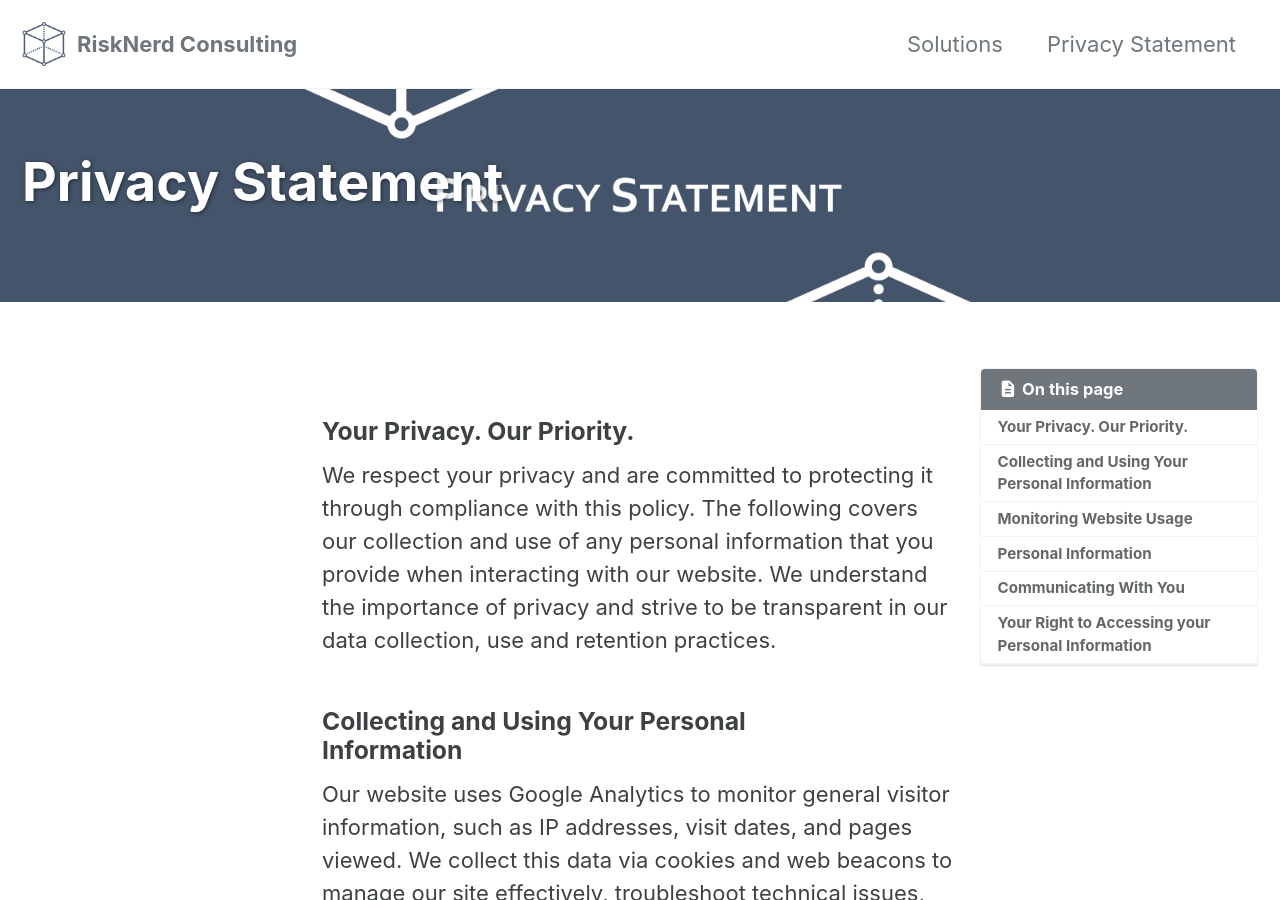
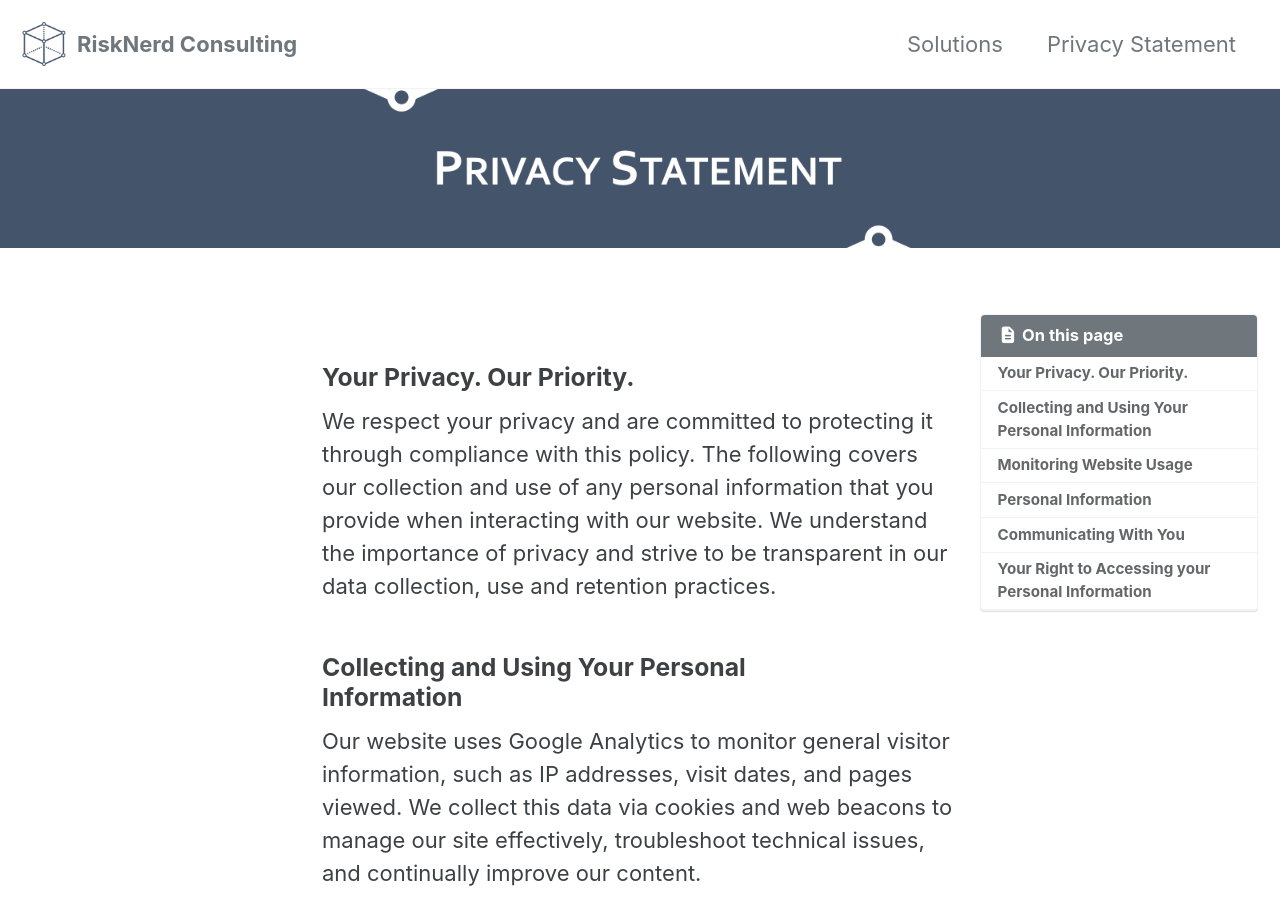
Before and after one commit to mattddickinson/risknerd2, a Jekyll site: the page built from _pages/privacy.md, in a window 1280 px wide and 900 px high. Built offline with Jekyll 4.4.1, drawn with Linux system fonts in a browser that asks for light colours; cached includes are drawn as plain includes.

Commit message:
Update page__hero.html

```diff
--- a/_includes/page__hero.html
+++ b/_includes/page__hero.html
@@ -25,14 +25,11 @@
     <div class="wrapper">
       <h1 id="page-title" class="page__title" itemprop="headline">
         {% if paginator and site.paginate_show_page_num %}
-          {{ site.title }}{% unless paginator.page == 1 %} {{ site.data.ui-text[site.locale].page | default: "Page" }} {{ paginator.page }}{% endunless %}
         {% else %}
-          {{ page.title | default: site.title | markdownify | remove: "<p>" | remove: "</p>" }}
         {% endif %}
       </h1>
       {% if page.tagline %}
         <p class="page__lead">{{ page.tagline | markdownify | remove: "<p>" | remove: "</p>" }}</p>
-      {% elsif page.header.show_overlay_excerpt != false and page.excerpt %}
         <p class="page__lead">{{ page.excerpt | markdownify | remove: "<p>" | remove: "</p>" }}</p>
       {% endif %}
       {% include page__meta.html %}
```
